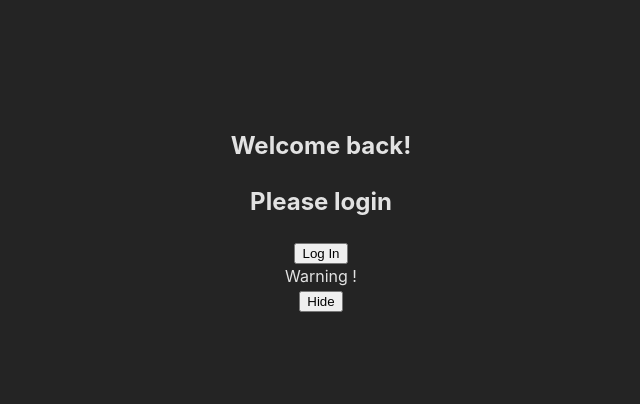
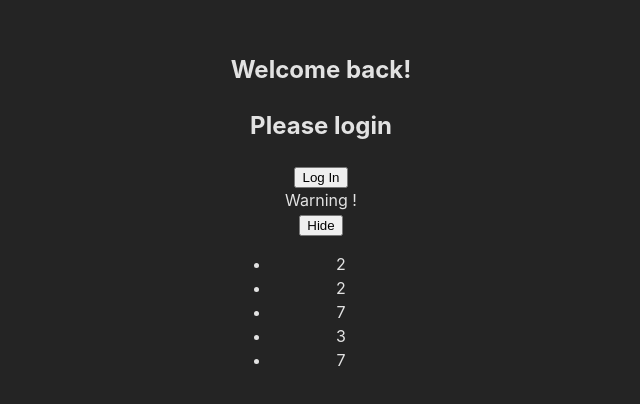
Before and after one commit to repsweet080303/react-training, a React (Vite) app in the folder vite-project-tsx/: page / in a window 1280 px wide. Shown: the part 190-594 px from the top of the page, without its empty margins (319-959 px from the left). Built offline with nearby package versions, Linux system fonts and the light colour scheme.

Commit message:
#8 example for list and key

```diff
--- a/vite-project-tsx/index.html
+++ b/vite-project-tsx/index.html
@@ -8,6 +8,7 @@
   </head>
   <body>
     <div id="root"></div>
+    <script type="module" src="src/listAndKey/list.tsx"></script>
     <script type="module" src="/src/main.tsx"></script>
   </body>
 </html>
--- a/vite-project-tsx/package.json
+++ b/vite-project-tsx/package.json
@@ -10,7 +10,8 @@
   },
   "dependencies": {
     "react": "^18.2.0",
-    "react-dom": "^18.2.0"
+    "react-dom": "^18.2.0",
+    "uuid": "^9.0.0"
   },
   "devDependencies": {
     "@types/react": "^18.0.27",
--- a/vite-project-tsx/src/App.tsx
+++ b/vite-project-tsx/src/App.tsx
@@ -2,12 +2,14 @@ import './App.css';
 import Greeting from './conditionalRender/Greeting';
 import LoginControl from './conditionalRender/LoginControl';
 import Page from './conditionalRender/Page';
+import ListNumber from './listAndKey/ListNumber';
 function App() {
   return (
     <div className='App'>
       <Greeting isLoggedIn={true} />
       <LoginControl />
       <Page/>
+      <ListNumber number={[2,2,7,3,7]}/>
     </div>
   );
 }
--- /dev/null
+++ b/vite-project-tsx/src/listAndKey/ListNumber.tsx
@@ -0,0 +1,19 @@
+import { v4 as uuidv4 } from 'uuid';
+
+interface Props {
+  number: number[];
+}
+
+function ListNumber(props: Props) {
+  const number = props.number;
+
+  return (
+    <ul>
+      {number.map((number) => (
+        <li key={uuidv4()}>{number}</li>
+      ))}
+    </ul>
+  );
+}
+
+export default ListNumber;
--- /dev/null
+++ b/vite-project-tsx/src/listAndKey/list.tsx
@@ -0,0 +1,9 @@
+
+const numbers: number[] = [2, 2, 3, 7, 5];
+
+const listItem = numbers.map((number, index) => <li key={index}>{number}</li>);
+
+console.log(listItem);
+const listNumber = <ul>{listItem}</ul>;
+
+console.log(listNumber);
```
Also changed, not shown: 1 other file (tests, documents, lock files or other folders).
